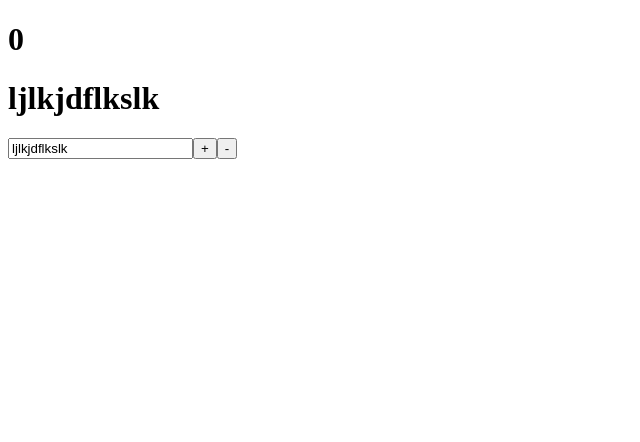
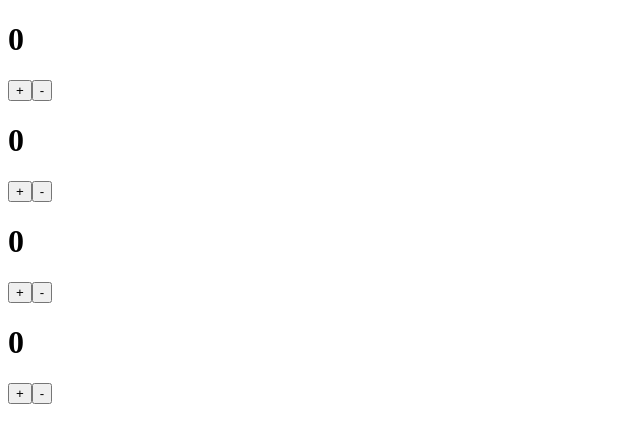
Before and after one commit to Folganoid/react_test, a React (Create React App) app: page / in a window 1280 px wide. Shown: the top 442 px of the page, without its empty margins (0-640 px from the left). Built offline with nearby package versions, Linux system fonts and the light colour scheme.

Commit message:
components

```diff
--- a/src/App.js
+++ b/src/App.js
@@ -1,24 +1,14 @@
-import { useState } from "react";
+import ClassCounter from "./components/ClassCounter";
+import Counter from "./components/Counter";
 
 function App() {
-  const [likes, setLikes] = useState(0);
-  const [val, setVal] = useState("ljlkjdflkslk");
-
-  function inc() {
-    setLikes(likes + 1);
-  }
-
-  function dec() {
-    setLikes(likes - 1);
-  }
 
   return (
     <div className="App">
-      <h1>{likes}</h1>
-      <h1>{val}</h1>
-      <input type="text" value={val} onChange={event => setVal(event.target.value)}/>
-      <button onClick={inc}>+</button>
-      <button onClick={dec}>-</button>
+      <Counter />
+      <Counter />
+      <ClassCounter/>
+      <ClassCounter/>
     </div>
   );
 }
--- /dev/null
+++ b/src/components/ClassCounter.jsx
@@ -0,0 +1,33 @@
+import React from 'react';
+
+class ClassCounter extends React.Component {
+
+    constructor(props) {
+        super(props);
+        this.state = {
+            count: 0
+        }
+        this.inc = this.inc.bind(this);
+        this.dec = this.dec.bind(this);
+    }
+
+    inc() {
+        this.setState({count: this.state.count + 1});
+    }
+
+    dec() {
+        this.setState({count: this.state.count - 1});
+    }
+
+    render() {
+        return (
+          <div>
+            <h1>{this.state.count}</h1>
+            <button onClick={this.inc}>+</button>
+            <button onClick={this.dec}>-</button>
+          </div>
+        )
+    }
+}
+
+export default ClassCounter;
--- /dev/null
+++ b/src/components/Counter.jsx
@@ -0,0 +1,23 @@
+import React, {useState} from "react";
+
+const Counter = function () {
+    const [count, setCount] = useState(0);
+
+    function inc() {
+        setCount(count + 1);
+      }
+
+      function dec() {
+        setCount(count - 1);
+      }
+
+    return (
+        <div>
+            <h1>{count}</h1>
+            <button onClick={inc}>+</button>
+            <button onClick={dec}>-</button>
+        </div>
+    );
+}
+
+export default Counter;
```
